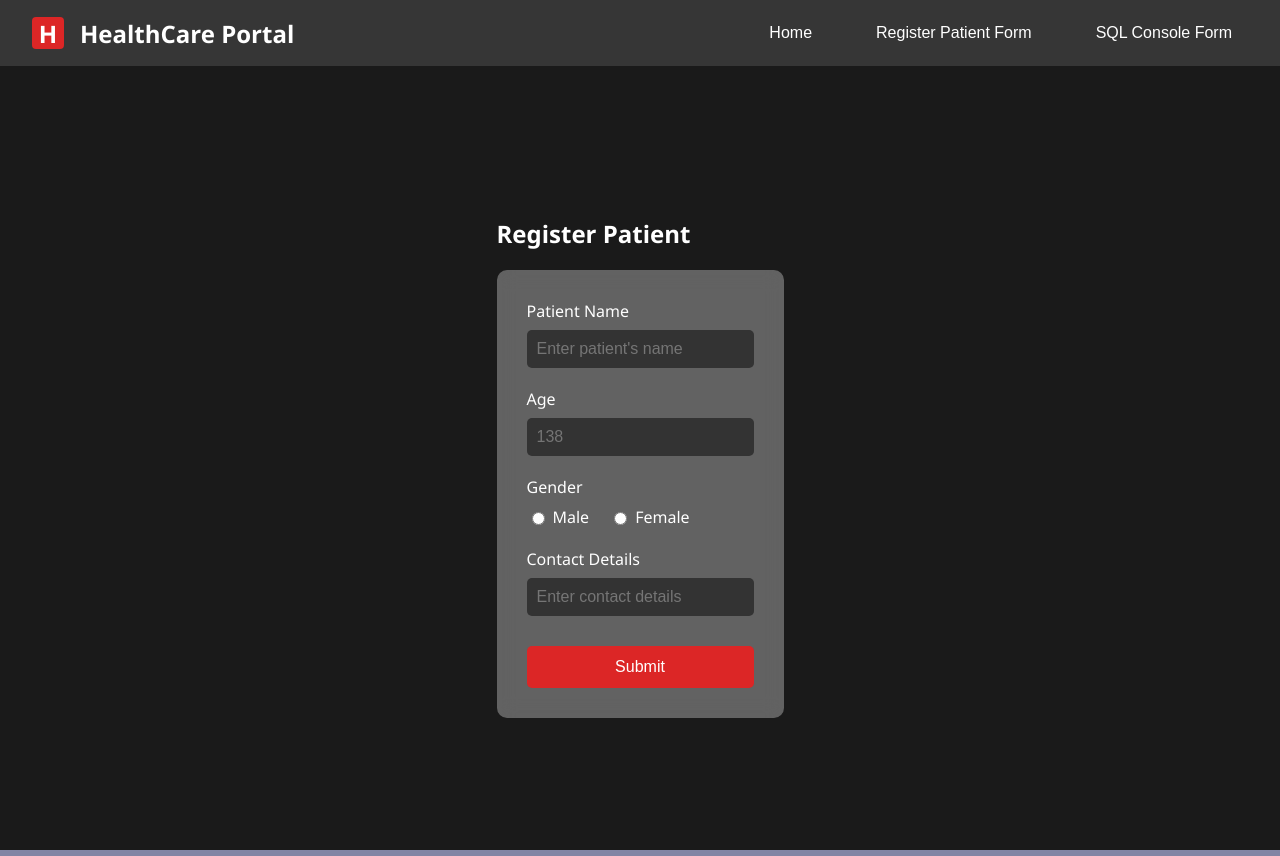
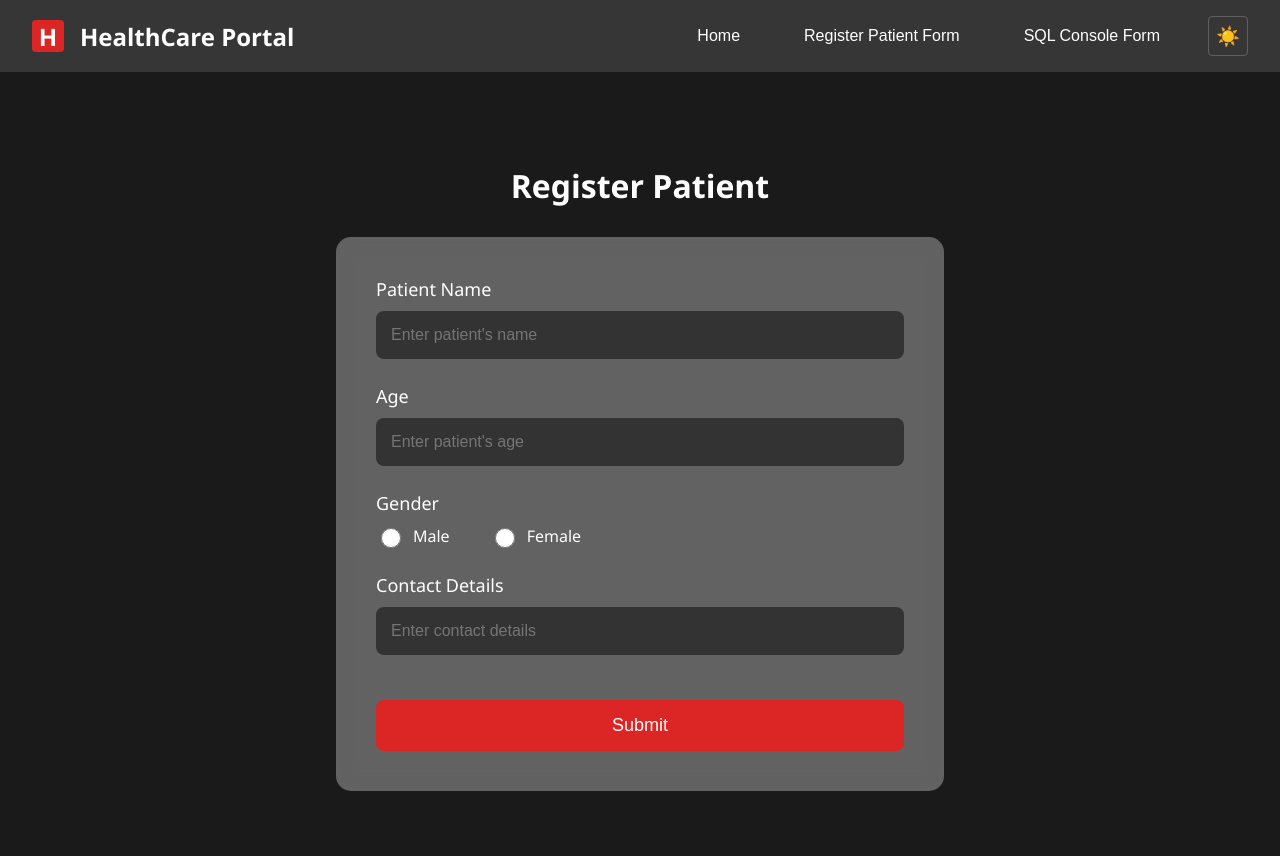
Before and after one commit to hiteshskp/patient-registration, a React (Vite) app in the folder patient-registration-app/: page / in a window 1280 px wide. Both pictures are taken after a click on the button "Register Patient Form". Built offline with nearby package versions, Linux system fonts and the light colour scheme; what @electric-sql/pglite would draw is missing.

Commit message:
Incorporating UI: theme button

```diff
--- a/patient-registration-app/src/App.jsx
+++ b/patient-registration-app/src/App.jsx
@@ -1,21 +1,29 @@
-import { useState } from 'react';
+import { useState, useEffect } from 'react';
 import PatientForm from './components/PatientForm';
 import SQLConsole from './components/SQLConsole';
 
 function App() {
   const [currentPage, setCurrentPage] = useState('home');
+  const [theme, setTheme] = useState(localStorage.getItem('theme') || 'dark');
+
+  useEffect(() => {
+    document.documentElement.setAttribute('data-theme', theme);
+    localStorage.setItem('theme', theme);
+  }, [theme]);
+
+  const toggleTheme = () => setTheme(theme === 'light' ? 'dark' : 'light');
 
   const renderContent = () => {
     switch (currentPage) {
       case 'patient':
-        return <PatientForm />;
+        return <PatientForm theme={theme} />;
       case 'sql':
-        return <SQLConsole />;
+        return <SQLConsole theme={theme} />;
       default:
         return (
           <div style={styles.buttonContainer}>
             <button
-              style={{ ...styles.navButton, backgroundColor: '#fff', color: '#000' }}
+              style={{ ...styles.navButton, backgroundColor: theme === 'light' ? '#fff' : '#333', color: theme === 'light' ? '#000' : '#fff' }}
               onClick={() => setCurrentPage('patient')}
             >
               Register Patient
@@ -32,7 +40,7 @@ function App() {
   };
 
   return (
-    <div style={styles.container}>
+    <div style={{ ...styles.container, backgroundColor: theme === 'light' ? '#f5f5f5' : '#1a1a1a' }}>
       <header style={styles.header}>
         <div style={styles.logo}>
           <span style={styles.icon}>H</span>
@@ -57,6 +65,12 @@ function App() {
           >
             SQL Console Form
           </button>
+          <button
+            onClick={toggleTheme}
+            style={styles.themeButton}
+          >
+            {theme === 'light' ? '🌙' : '☀️'}
+          </button>
         </nav>
       </header>
 
@@ -70,7 +84,7 @@ function App() {
 const styles = {
   container: {
     minHeight: '100vh',
-    backgroundColor: '#1a1a1a',
+    transition: 'background-color 0.3s',
   },
   header: {
     display: 'flex',
@@ -102,6 +116,7 @@ const styles = {
   nav: {
     display: 'flex',
     gap: '2rem',
+    alignItems: 'center',
   },
   navLink: {
     color: '#fff',
@@ -125,6 +140,21 @@ const styles = {
     borderRadius: '4px',
     transition: 'background-color 0.2s',
   },
+  themeButton: {
+    background: 'none',
+    border: '1px solid rgba(255, 255, 255, 0.2)',
+    color: '#fff',
+    padding: '0.5rem',
+    borderRadius: '4px',
+    cursor: 'pointer',
+    fontSize: '1.2rem',
+    display: 'flex',
+    alignItems: 'center',
+    justifyContent: 'center',
+    width: '40px',
+    height: '40px',
+    transition: 'all 0.2s',
+  },
   main: {
     padding: '2rem',
     display: 'flex',
@@ -146,7 +176,7 @@ const styles = {
     cursor: 'pointer',
     color: '#fff',
     fontWeight: '500',
-    transition: 'transform 0.2s',
+    transition: 'all 0.2s',
     minWidth: '200px',
   },
 };
--- a/patient-registration-app/src/components/PatientForm.jsx
+++ b/patient-registration-app/src/components/PatientForm.jsx
@@ -2,7 +2,7 @@ import React, { useState, useEffect } from 'react';
 import db from '../db/initDb';
 import { v4 as uuidv4 } from 'uuid';
 
-export default function PatientForm() {
+export default function PatientForm({ theme }) {
   const [form, setForm] = useState({ name: '', age: '', gender: '', contact: '' });
   const [toast, setToast] = useState(null);
   const channel = new BroadcastChannel('patient_sync');
@@ -43,13 +43,17 @@ export default function PatientForm() {
   return (
     <div style={styles.container}>
       {toast && <div style={styles.toast}>{toast}</div>}
-      <h2 style={styles.title}>Register Patient</h2>
+      <h2 style={{...styles.title, color: theme === 'light' ? '#000' : '#fff'}}>Register Patient</h2>
       <form onSubmit={handleSubmit} style={styles.form}>
         <div style={styles.formGroup}>
-          <label style={styles.label}>Patient Name</label>
+          <label style={{...styles.label, color: theme === 'light' ? '#000' : '#fff'}}>Patient Name</label>
           <input
             name="name"
-            style={styles.input}
+            style={{
+              ...styles.input,
+              backgroundColor: theme === 'light' ? '#fff' : '#333',
+              color: theme === 'light' ? '#000' : '#fff',
+            }}
             placeholder="Enter patient's name"
             value={form.name}
             onChange={handleChange}
@@ -58,12 +62,16 @@ export default function PatientForm() {
         </div>
 
         <div style={styles.formGroup}>
-          <label style={styles.label}>Age</label>
+          <label style={{...styles.label, color: theme === 'light' ? '#000' : '#fff'}}>Age</label>
           <input
             name="age"
             type="number"
-            style={styles.input}
-            placeholder="138"
+            style={{
+              ...styles.input,
+              backgroundColor: theme === 'light' ? '#fff' : '#333',
+              color: theme === 'light' ? '#000' : '#fff',
+            }}
+            placeholder="Enter patient's age"
             value={form.age}
             onChange={handleChange}
             required
@@ -71,9 +79,9 @@ export default function PatientForm() {
         </div>
 
         <div style={styles.formGroup}>
-          <label style={styles.label}>Gender</label>
+          <label style={{...styles.label, color: theme === 'light' ? '#000' : '#fff'}}>Gender</label>
           <div style={styles.radioGroup}>
-            <label style={styles.radioLabel}>
+            <label style={{...styles.radioLabel, color: theme === 'light' ? '#000' : '#fff'}}>
               <input
                 type="radio"
                 name="gender"
@@ -84,7 +92,7 @@ export default function PatientForm() {
               />
               Male
             </label>
-            <label style={styles.radioLabel}>
+            <label style={{...styles.radioLabel, color: theme === 'light' ? '#000' : '#fff'}}>
               <input
                 type="radio"
                 name="gender"
@@ -99,10 +107,14 @@ export default function PatientForm() {
         </div>
 
         <div style={styles.formGroup}>
-          <label style={styles.label}>Contact Details</label>
+          <label style={{...styles.label, color: theme === 'light' ? '#000' : '#fff'}}>Contact Details</label>
           <input
             name="contact"
-            style={styles.input}
+            style={{
+              ...styles.input,
+              backgroundColor: theme === 'light' ? '#fff' : '#333',
+              color: theme === 'light' ? '#000' : '#fff',
+            }}
             placeholder="Enter contact details"
             value={form.contact}
             onChange={handleChange}
@@ -117,72 +129,81 @@ export default function PatientForm() {
 
 const styles = {
   container: {
-    maxWidth: '600px',
+    width: '50%',
+    minWidth: '600px',
     margin: '0 auto',
     padding: '20px',
   },
   title: {
-    fontSize: '24px',
+    fontSize: '32px',
     color: '#fff',
-    marginBottom: '20px',
+    marginBottom: '30px',
+    textAlign: 'center',
   },
   form: {
     backgroundColor: 'rgba(169, 169, 169, 0.5)',
-    padding: '30px',
-    borderRadius: '10px',
+    padding: '40px',
+    borderRadius: '15px',
     backdropFilter: 'blur(10px)',
   },
   formGroup: {
-    marginBottom: '20px',
+    marginBottom: '25px',
   },
   label: {
     display: 'block',
-    marginBottom: '8px',
+    marginBottom: '10px',
     color: '#fff',
-    fontSize: '16px',
+    fontSize: '18px',
   },
   input: {
     width: '100%',
-    padding: '10px',
+    padding: '15px',
     fontSize: '16px',
     backgroundColor: '#333',
     border: 'none',
-    borderRadius: '5px',
+    borderRadius: '8px',
     color: '#fff',
     boxSizing: 'border-box',
   },
   radioGroup: {
     display: 'flex',
-    gap: '20px',
+    gap: '40px',
+    marginTop: '10px',
   },
   radioLabel: {
     display: 'flex',
     alignItems: 'center',
     color: '#fff',
     cursor: 'pointer',
+    fontSize: '16px',
   },
   radioInput: {
-    marginRight: '8px',
+    marginRight: '12px',
     cursor: 'pointer',
     accentColor: '#dc2626',
+    width: '20px',
+    height: '20px',
   },
   submitButton: {
     width: '100%',
-    padding: '12px',
-    fontSize: '16px',
+    padding: '15px',
+    fontSize: '18px',
     backgroundColor: '#dc2626',
     color: '#fff',
     border: 'none',
-    borderRadius: '5px',
+    borderRadius: '8px',
     cursor: 'pointer',
-    marginTop: '10px',
+    marginTop: '20px',
+    fontWeight: '500',
+    transition: 'background-color 0.2s',
   },
   toast: {
     backgroundColor: '#444',
     color: '#fff',
-    padding: '10px 20px',
-    borderRadius: '5px',
-    marginBottom: '20px',
+    padding: '15px 30px',
+    borderRadius: '8px',
+    marginBottom: '30px',
     textAlign: 'center',
+    fontSize: '16px',
   },
 };
--- a/patient-registration-app/src/components/SQLConsole.jsx
+++ b/patient-registration-app/src/components/SQLConsole.jsx
@@ -1,7 +1,7 @@
 import React, { useState } from 'react';
 import db from '../db/initDb';
 
-export default function SQLConsole() {
+export default function SQLConsole({ theme }) {
   const [query, setQuery] = useState('SELECT * FROM patients;');
   const [results, setResults] = useState([]);
   const [error, setError] = useState(null);
@@ -32,14 +32,18 @@ export default function SQLConsole() {
 
   return (
     <div style={styles.container}>
-      <h2 style={styles.title}>SQL Console</h2>
+      <h2 style={{...styles.title, color: theme === 'light' ? '#000' : '#fff'}}>SQL Console</h2>
       <div style={styles.consoleContainer}>
         <textarea
           value={query}
           onChange={(e) => setQuery(e.target.value)}
           rows={8}
           placeholder="Enter SQL commands here..."
-          style={styles.textarea}
+          style={{
+            ...styles.textarea,
+            backgroundColor: theme === 'light' ? '#fff' : '#1a1a1a',
+            color: theme === 'light' ? '#000' : '#fff',
+          }}
         />
         <button
           onClick={runQuery}
@@ -56,12 +60,22 @@ export default function SQLConsole() {
         )}
 
         {results && results.length > 0 && (
-          <div style={styles.resultsContainer}>
-            <table style={styles.table}>
+          <div style={{
+            ...styles.resultsContainer,
+            backgroundColor: theme === 'light' ? '#fff' : '#1a1a1a',
+          }}>
+            <table style={{
+              ...styles.table,
+              backgroundColor: theme === 'light' ? '#fff' : '#1a1a1a',
+            }}>
               <thead>
                 <tr>
                   {Object.keys(results[0] || {}).map((key) => (
-                    <th key={key} style={styles.th}>{key}</th>
+                    <th key={key} style={{
+                      ...styles.th,
+                      backgroundColor: theme === 'light' ? '#f5f5f5' : '#333',
+                      color: theme === 'light' ? '#000' : '#fff',
+                    }}>{key}</th>
                   ))}
                 </tr>
               </thead>
@@ -69,7 +83,11 @@ export default function SQLConsole() {
                 {results.map((row, i) => (
                   <tr key={i}>
                     {Object.values(row).map((val, j) => (
-                      <td key={j} style={styles.td}>{val}</td>
+                      <td key={j} style={{
+                        ...styles.td,
+                        color: theme === 'light' ? '#000' : '#fff',
+                        borderBottom: `1px solid ${theme === 'light' ? '#eee' : '#333'}`,
+                      }}>{val}</td>
                     ))}
                   </tr>
                 ))}
@@ -79,7 +97,9 @@ export default function SQLConsole() {
         )}
 
         {results && results.length === 0 && !error && (
-          <div style={styles.noResults}>No results to display.</div>
+          <div style={{...styles.noResults, color: theme === 'light' ? '#000' : '#fff'}}>
+            No results to display.
+          </div>
         )}
       </div>
     </div>
@@ -88,81 +108,92 @@ export default function SQLConsole() {
 
 const styles = {
   container: {
-    maxWidth: '800px',
+    width: '50%',
+    minWidth: '800px',
     margin: '0 auto',
     padding: '20px',
   },
   title: {
-    fontSize: '24px',
+    fontSize: '32px',
     color: '#fff',
-    marginBottom: '20px',
+    marginBottom: '30px',
+    textAlign: 'center',
   },
   consoleContainer: {
     backgroundColor: 'rgba(169, 169, 169, 0.5)',
-    borderRadius: '10px',
-    padding: '30px',
+    borderRadius: '15px',
+    padding: '40px',
     backdropFilter: 'blur(10px)',
   },
   textarea: {
     width: '100%',
-    minHeight: '200px',
-    padding: '15px',
-    fontSize: '14px',
+    minHeight: '250px',
+    padding: '20px',
+    fontSize: '16px',
     fontFamily: 'monospace',
     backgroundColor: '#1a1a1a',
     color: '#fff',
     border: 'none',
-    borderRadius: '5px',
+    borderRadius: '8px',
     resize: 'vertical',
-    marginBottom: '20px',
+    marginBottom: '25px',
     boxSizing: 'border-box',
+    lineHeight: '1.5',
   },
   executeButton: {
     width: '100%',
-    padding: '12px',
-    fontSize: '16px',
+    padding: '15px',
+    fontSize: '18px',
     backgroundColor: '#dc2626',
     color: '#fff',
     border: 'none',
-    borderRadius: '5px',
+    borderRadius: '8px',
     cursor: 'pointer',
-    marginBottom: '20px',
+    marginBottom: '25px',
+    fontWeight: '500',
+    transition: 'background-color 0.2s',
   },
   error: {
     backgroundColor: 'rgba(220, 38, 38, 0.1)',
     color: '#dc2626',
-    padding: '12px',
-    borderRadius: '5px',
-    marginBottom: '20px',
+    padding: '15px',
+    borderRadius: '8px',
+    marginBottom: '25px',
     border: '1px solid #dc2626',
+    fontSize: '16px',
   },
   resultsContainer: {
     overflowX: 'auto',
-    marginTop: '20px',
+    marginTop: '25px',
+    borderRadius: '8px',
+    backgroundColor: '#1a1a1a',
   },
   table: {
     width: '100%',
     borderCollapse: 'collapse',
     backgroundColor: '#1a1a1a',
-    borderRadius: '5px',
+    borderRadius: '8px',
     overflow: 'hidden',
   },
   th: {
     textAlign: 'left',
-    padding: '12px',
+    padding: '15px 20px',
     backgroundColor: '#333',
     color: '#fff',
-    fontWeight: 'normal',
+    fontWeight: '500',
     borderBottom: '1px solid #444',
+    fontSize: '16px',
   },
   td: {
-    padding: '12px',
+    padding: '15px 20px',
     color: '#fff',
     borderBottom: '1px solid #333',
+    fontSize: '15px',
   },
   noResults: {
     color: '#fff',
     textAlign: 'center',
-    padding: '20px',
+    padding: '25px',
+    fontSize: '16px',
   },
 };
```
